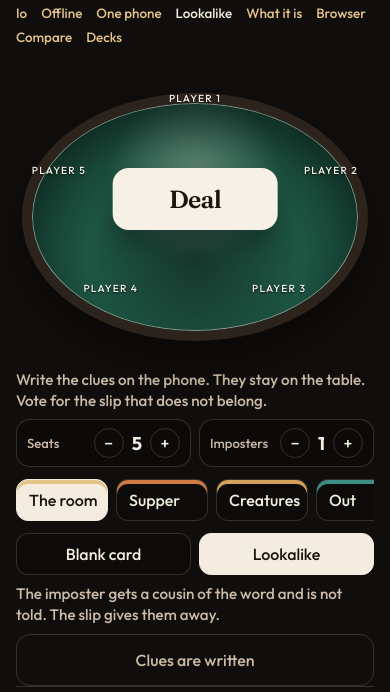
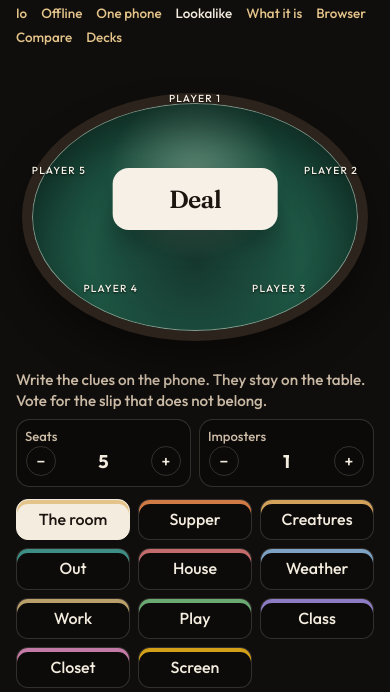
Before and after one commit to jackliao2/imposter-game, a website: page lookalike/index.html in a window 390 px wide. Shown: the part 125-817 px from the top of the page. Drawn offline with Linux system fonts and the light colour scheme.

Commit message:
Show every deck chip and the seat controls in full.
The deck row wraps instead of slicing a button, and the plus control stays inside its box on a narrow phone.

```diff
--- a/css/game.css
+++ b/css/game.css
@@ -241,16 +241,24 @@ body.playing .stage {
 .steppers { display: grid; grid-template-columns: 1fr 1fr; gap: 8px; }
 
 .stepper {
-  display: flex;
+  display: grid;
+  grid-template-columns: 32px 1fr 32px;
   align-items: center;
-  gap: 8px;
+  justify-items: center;
+  gap: 2px 6px;
+  min-width: 0;
   border: 1px solid var(--line);
   border-radius: 14px;
-  padding: 8px 10px;
+  padding: 8px 8px 10px;
   background: rgba(0, 0, 0, 0.22);
 }
 
-.stepper span { flex: 1; color: var(--muted); font-size: 0.82rem; }
+.stepper span {
+  grid-column: 1 / -1;
+  justify-self: start;
+  color: var(--muted);
+  font-size: 0.82rem;
+}
 
 .stepper strong { font-size: 1.15rem; }
 
@@ -268,30 +276,28 @@ body.playing .stage {
 }
 
 .decks {
-  display: flex;
+  display: grid;
+  grid-template-columns: repeat(3, minmax(0, 1fr));
   gap: 8px;
   width: 100%;
   min-width: 0;
-  max-width: 100%;
-  overflow-x: auto;
   padding: 12px 0 4px;
-  scrollbar-width: none;
 }
-
-.decks::-webkit-scrollbar { display: none; }
 
 .deck, .seg button {
   border: 1px solid var(--line);
   background: rgba(0, 0, 0, 0.2);
   color: var(--paper);
   border-radius: 12px;
-  padding: 10px 12px;
+  padding: 10px 8px;
   white-space: nowrap;
 }
 
 .deck {
-  min-width: 92px;
-  text-align: left;
+  min-width: 0;
+  text-align: center;
+  white-space: normal;
+  line-height: 1.2;
   box-shadow: inset 0 4px 0 var(--stripe, var(--brass));
 }
 
@@ -515,6 +521,7 @@ body.playing .site-nav { display: none; }
   padding: 8px 6px;
   border-bottom: 1px solid var(--line);
   vertical-align: top;
+  overflow-wrap: anywhere;
 }
 
 .clues th, .counts th {
--- a/js/game.js
+++ b/js/game.js
@@ -480,31 +480,6 @@
         "</ol></details>" +
         '<button type="button" class="btn ghost" id="mute">' + (state.muted ? "Sound off" : "Sound on") + "</button>" +
       "</section>";
-    var deckRow = app.querySelector(".decks");
-    var deckOn = app.querySelector(".deck.is-on");
-    if (deckRow && deckOn) {
-      var view = deckRow.clientWidth;
-      var pad = deckRow.querySelector("[data-deck-pad]");
-      if (!pad) {
-        pad = document.createElement("span");
-        pad.setAttribute("data-deck-pad", "");
-        pad.setAttribute("aria-hidden", "true");
-        deckRow.appendChild(pad);
-      }
-      pad.style.flex = "0 0 " + Math.max(0, view - deckOn.offsetWidth) + "px";
-      function into(el) {
-        return el.getBoundingClientRect().left - deckRow.getBoundingClientRect().left + deckRow.scrollLeft;
-      }
-      var end = into(deckOn) + deckOn.offsetWidth;
-      var start = into(deckOn);
-      var chip = deckOn.previousElementSibling;
-      while (chip && chip.classList && chip.classList.contains("deck")) {
-        if (end - into(chip) <= view + 1) start = into(chip);
-        else break;
-        chip = chip.previousElementSibling;
-      }
-      deckRow.scrollLeft = start;
-    }
 
     app.querySelectorAll("[data-step]").forEach(function (btn) {
       btn.addEventListener("click", function () {
```
